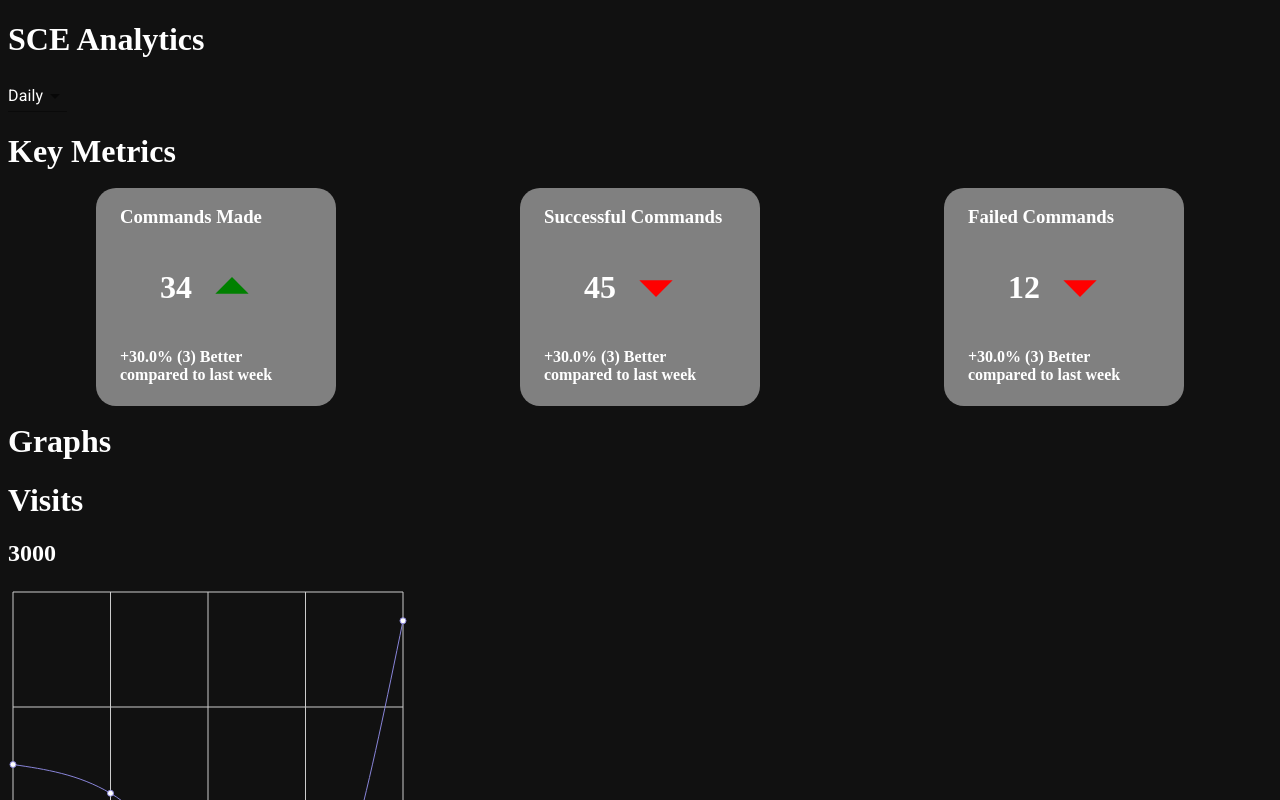
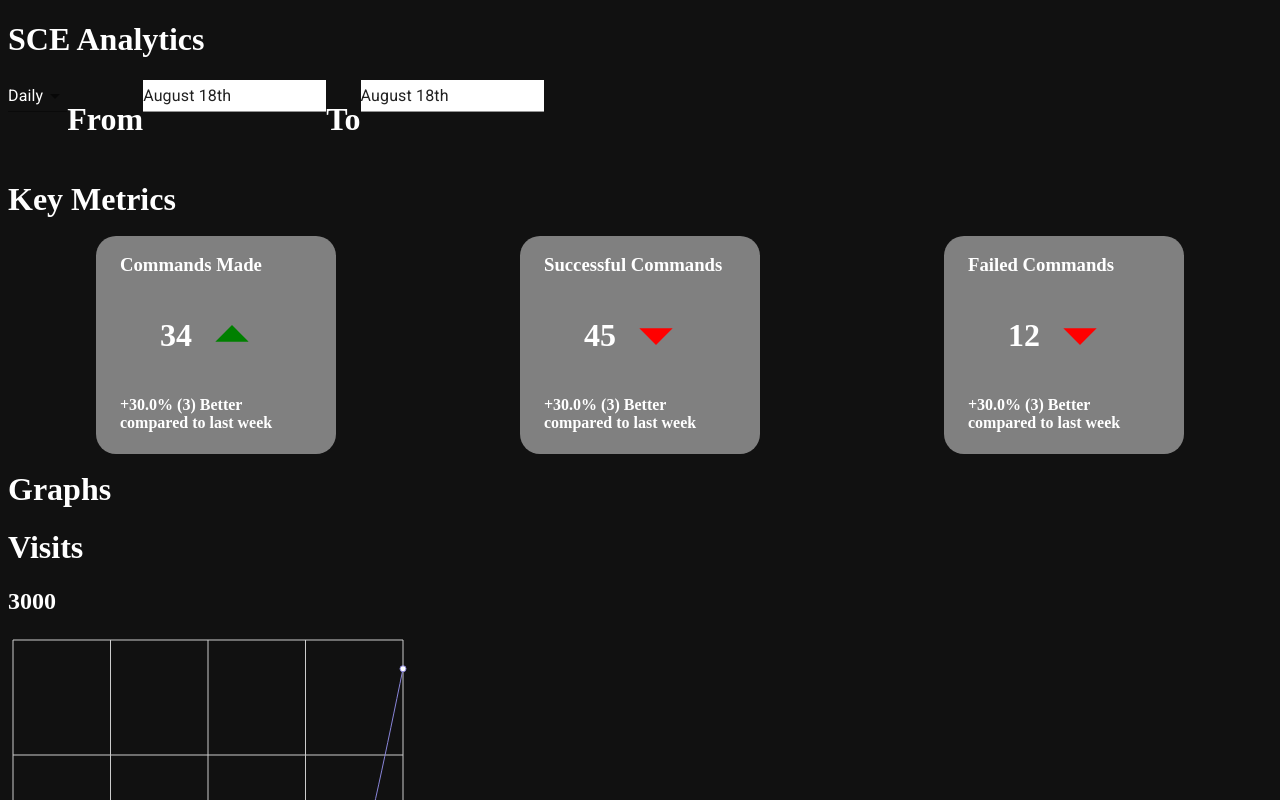
Before and after one commit to SCE-Development/Skylab-Explorer, a Next.js app: page /analytics/discord in a window 1280 px wide. Shown: the top 800 px of the page. Built offline with nearby package versions, Linux system fonts and the light colour scheme.

Commit message:
Fix date picker, need to work on some styling

```diff
--- a/Components/CustomDatePicker.tsx
+++ b/Components/CustomDatePicker.tsx
@@ -1,15 +1,33 @@
-import { KeyboardDatePicker, MuiPickersUtilsProvider, DatePicker } from '@material-ui/pickers';
+import { MuiPickersUtilsProvider, DatePicker } from '@material-ui/pickers';
 import DateFnsUtils from '@date-io/date-fns';
 import { useState } from 'react';
+import { makeStyles } from '@material-ui/core';
+
+const useStyles = makeStyles({
+    inheritStyle: {
+        backgroundColor: 'white',
+        color: 'inherit',
+        width: 'fit-content'
+    }
+});
 
 export default function CustomDatePicker() {
-    // guide: https://material-ui-pickers.dev/
-    const [selectedDate, handleDateChange] = useState(new Date());
+    const classes = useStyles();
+
+    /*  guide: https://material-ui-pickers.dev/
+        Based on the guide, @date-io need to be v1.x version
+        https://material-ui-pickers.dev/getting-started/installation#peer-library
+        https://stackoverflow.com/questions/59600125/cannot-get-material-ui-datepicker-to-work
+    */
+    const [selectedDate, handleDateChange] = useState(new Date('2014-08-18T21:11:54'));
 
     return(
-        <div>
-            <MuiPickersUtilsProvider utils={DateFnsUtils}>
-                <DatePicker value = {selectedDate} onChange = {handleDateChange} />
+        <div className = {classes.inheritStyle}>
+            <MuiPickersUtilsProvider utils={DateFnsUtils} >
+                <DatePicker
+                    value = {selectedDate}
+                    onChange = {handleDateChange}
+                />
             </MuiPickersUtilsProvider>
         </div>
     );
--- a/package.json
+++ b/package.json
@@ -11,14 +11,16 @@
     "test": "jest"
   },
   "dependencies": {
-    "@date-io/date-fns": "^2.10.11",
+    "@date-io/date-fns": "1.3.13",
     "@fontsource/roboto": "^4.4.5",
     "@material-ui/core": "^4.11.4",
     "@material-ui/icons": "^4.11.2",
     "@material-ui/pickers": "^3.3.10",
     "@material-ui/styles": "^4.11.4",
     "date-fns": "^2.22.1",
+    "i": "^0.3.6",
     "next": "latest",
+    "npm": "^7.19.1",
     "react": "17.0.2",
     "react-dom": "17.0.2",
     "recharts": "^2.0.9"
--- a/pages/analytics/discord.tsx
+++ b/pages/analytics/discord.tsx
@@ -16,8 +16,26 @@ export default function AnalyticsDiscord() {
   return (
     <div>
       <h1>SCE Analytics</h1>
-      <DropdownFrequency />
-      {/* <CustomDatePicker /> */}
+      <Grid
+        container
+        direction = "row"
+      >
+        <Grid item>
+          <DropdownFrequency />
+        </Grid>
+        <Grid item>
+          <h1>From</h1>
+        </Grid>
+        <Grid item>
+          <CustomDatePicker />
+        </Grid>
+        <Grid item>
+          <h1>To</h1>
+        </Grid>
+        <Grid item>
+          <CustomDatePicker />
+        </Grid>
+      </Grid>
       <h1>Key Metrics</h1>
       <Grid
       container
```
Also changed, not shown: 1 other file (tests, documents, lock files or other folders).
